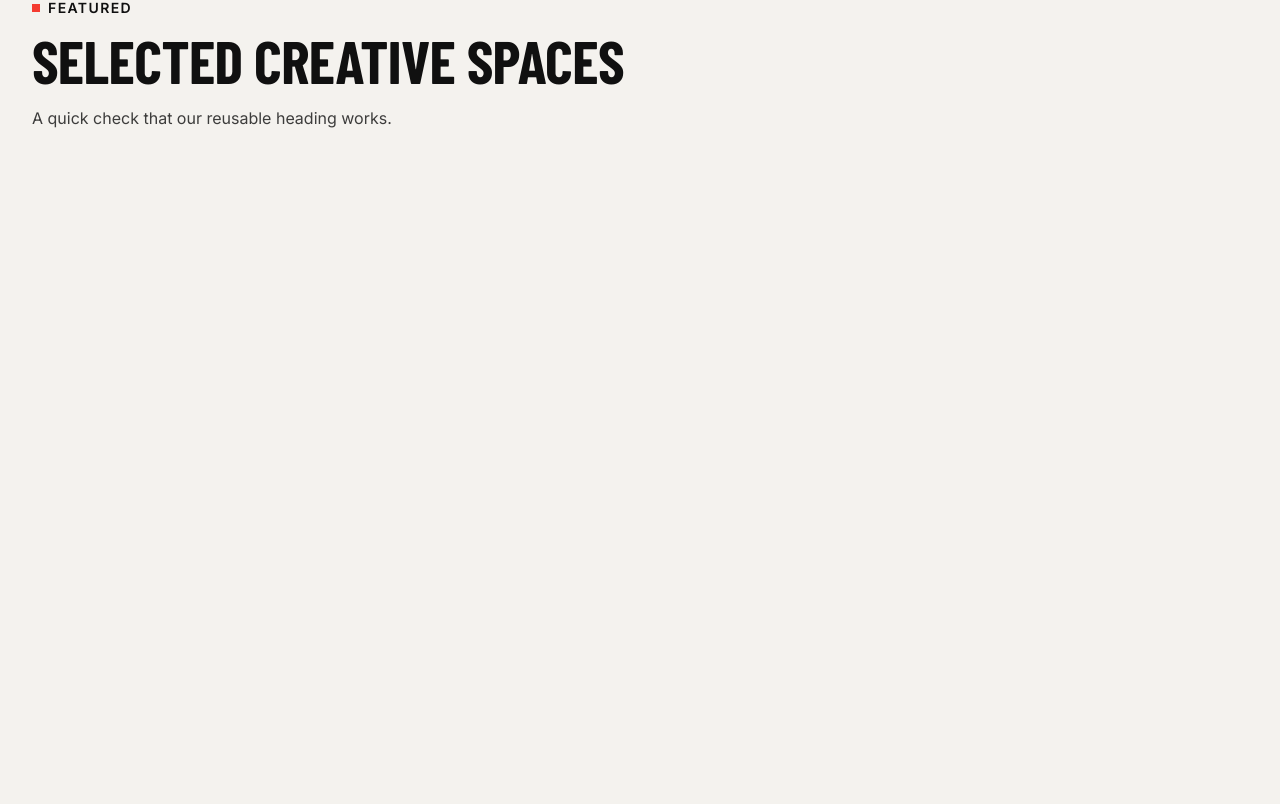
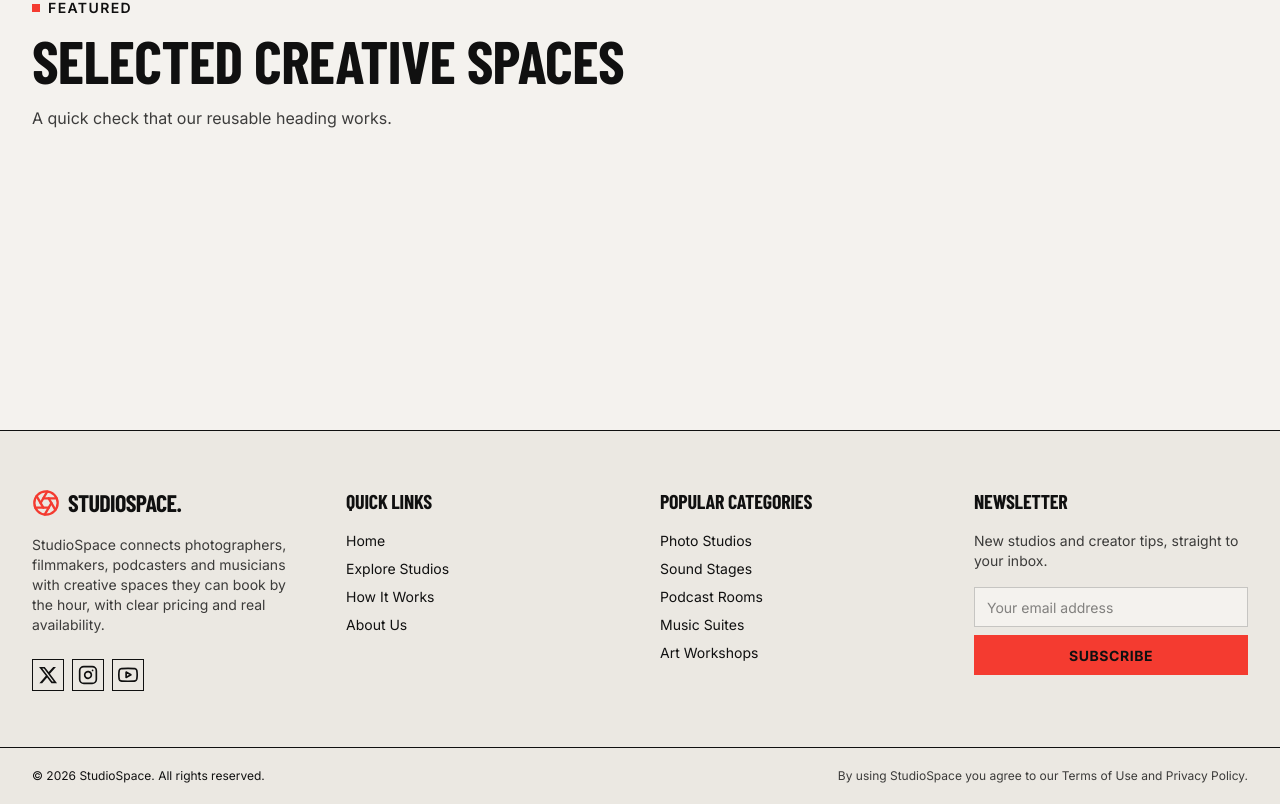
Before and after one commit to abukausar-dev/studiospace-client, a Next.js app: page / in a window 1280 px wide. Shown: the part 435-1239 px from the top of the page. Before the commit the page ends 865 px from the top, so only its background shows below. Built offline with nearby package versions, Linux system fonts and the light colour scheme; a web font is replaced by a local one.

Commit message:
Build footer with newsletter, social links and new X logo

```diff
--- a/next.config.ts
+++ b/next.config.ts
@@ -5,9 +5,6 @@ const nextConfig: NextConfig = {
   experimental: {
     agentFeedback: true,
   },
-  cacheComponents: true,
-  partialPrefetching: true,
-  reactCompiler: true,
   turbopack: {
     rules: {
       "*.css": {
--- a/src/app/layout.tsx
+++ b/src/app/layout.tsx
@@ -3,6 +3,7 @@ import { Barlow_Condensed, Inter } from "next/font/google";
 import Providers from "@/providers/Providers";
 import "./globals.css";
 import Navbar from "@/components/layout/Navbar";
+import Footer from "@/components/layout/Footer";
 
 const displayFont = Barlow_Condensed({
   subsets: ["latin"],
@@ -36,6 +37,7 @@ export default function RootLayout({
         <Providers>
           <Navbar />
           <main className="min-h-screen">{children}</main>
+          <Footer />
         </Providers>
       </body>
     </html>
--- /dev/null
+++ b/src/components/layout/Footer.tsx
@@ -0,0 +1,95 @@
+import Link from "next/link";
+import Logo from "@/components/layout/Logo";
+import NewsletterForm from "@/components/layout/NewsletterForm";
+import Container from "@/components/shared/Container";
+import {
+    XIcon,
+    InstagramIcon,
+    YoutubeIcon,
+} from "@/components/shared/SocialIcons";
+import { navLinks, categories } from "@/lib/constants";
+
+const socialLinks = [
+    { label: "X", href: "https://x.com", icon: <XIcon /> },
+    { label: "Instagram", href: "https://instagram.com", icon: <InstagramIcon /> },
+    { label: "YouTube", href: "https://youtube.com", icon: <YoutubeIcon /> },
+];
+
+export default function Footer() {
+    const currentYear = new Date().getFullYear();
+
+    return (
+        <footer className="border-t border-base-content bg-base-200">
+            <Container className="grid gap-10 py-14 sm:grid-cols-2 lg:grid-cols-4">
+                <div>
+                    <Logo />
+                    <p className="mt-4 max-w-xs text-sm opacity-80">
+                        StudioSpace connects photographers, filmmakers, podcasters and
+                        musicians with creative spaces they can book by the hour, with
+                        clear pricing and real availability.
+                    </p>
+                    <div className="mt-6 flex gap-2">
+                        {socialLinks.map((item) => (
+                            <a
+                                key={item.label}
+                                href={item.href}
+                                target="_blank"
+                                rel="noopener noreferrer"
+                                aria-label={item.label}
+                                className="btn btn-square btn-outline btn-sm"
+                            >
+                                {item.icon}
+                            </a>
+                        ))}
+                    </div>
+                </div>
+
+                <div>
+                    <h3 className="mb-4 text-xl">Quick Links</h3>
+                    <ul className="space-y-2 text-sm">
+                        {navLinks.map((link) => (
+                            <li key={link.href}>
+                                <Link href={link.href} className="hover:text-primary">
+                                    {link.label}
+                                </Link>
+                            </li>
+                        ))}
+                    </ul>
+                </div>
+
+                <div>
+                    <h3 className="mb-4 text-xl">Popular Categories</h3>
+                    <ul className="space-y-2 text-sm">
+                        {categories.map((category) => (
+                            <li key={category.slug}>
+                                <Link
+                                    href={`/studios?category=${category.slug}`}
+                                    className="hover:text-primary"
+                                >
+                                    {category.homeLabel}
+                                </Link>
+                            </li>
+                        ))}
+                    </ul>
+                </div>
+
+                <div>
+                    <h3 className="mb-4 text-xl">Newsletter</h3>
+                    <p className="mb-4 text-sm opacity-80">
+                        New studios and creator tips, straight to your inbox.
+                    </p>
+                    <NewsletterForm />
+                </div>
+            </Container>
+
+            <div className="border-t border-base-content">
+                <Container className="flex flex-col gap-2 py-5 text-xs sm:flex-row sm:items-center sm:justify-between">
+                    <p>&copy; {currentYear} StudioSpace. All rights reserved.</p>
+                    <p className="opacity-80">
+                        By using StudioSpace you agree to our Terms of Use and Privacy Policy.
+                    </p>
+                </Container>
+            </div>
+        </footer>
+    );
+}
--- /dev/null
+++ b/src/components/layout/NewsletterForm.tsx
@@ -0,0 +1,36 @@
+"use client";
+
+import { useState } from "react";
+import { toast } from "sonner";
+
+export default function NewsletterForm() {
+    const [email, setEmail] = useState("");
+
+    const handleSubmit = (event: React.FormEvent<HTMLFormElement>) => {
+        event.preventDefault();
+
+        if (!email.includes("@") || !email.includes(".")) {
+            toast.error("Please enter a valid email address");
+            return;
+        }
+
+        toast.success("Thanks for subscribing to StudioSpace updates!");
+        setEmail("");
+    };
+
+    return (
+        <form onSubmit={handleSubmit} className="flex flex-col gap-2 sm:flex-row lg:flex-col">
+            <input
+                type="email"
+                value={email}
+                onChange={(event) => setEmail(event.target.value)}
+                placeholder="Your email address"
+                className="input input-bordered w-full"
+                aria-label="Email address"
+            />
+            <button type="submit" className="btn btn-primary">
+                Subscribe
+            </button>
+        </form>
+    );
+}
--- /dev/null
+++ b/src/components/shared/SocialIcons.tsx
@@ -0,0 +1,54 @@
+type IconProps = { size?: number };
+
+export function XIcon({ size = 20 }: IconProps) {
+    return (
+        <svg
+            viewBox="0 0 24 24"
+            width={size}
+            height={size}
+            fill="currentColor"
+            aria-hidden="true"
+        >
+            <path d="M18.244 2.25h3.308l-7.227 8.26 8.502 11.24H16.17l-5.214-6.817L4.99 21.75H1.68l7.73-8.835L1.254 2.25H8.08l4.713 6.231zm-1.161 17.52h1.833L7.084 4.126H5.117z" />
+        </svg>
+    );
+}
+
+export function InstagramIcon({ size = 20 }: IconProps) {
+    return (
+        <svg
+            viewBox="0 0 24 24"
+            width={size}
+            height={size}
+            fill="none"
+            stroke="currentColor"
+            strokeWidth="2"
+            strokeLinecap="round"
+            strokeLinejoin="round"
+            aria-hidden="true"
+        >
+            <rect x="2" y="2" width="20" height="20" rx="5" ry="5" />
+            <path d="M16 11.37A4 4 0 1 1 12.63 8 4 4 0 0 1 16 11.37z" />
+            <line x1="17.5" y1="6.5" x2="17.51" y2="6.5" />
+        </svg>
+    );
+}
+
+export function YoutubeIcon({ size = 20 }: IconProps) {
+    return (
+        <svg
+            viewBox="0 0 24 24"
+            width={size}
+            height={size}
+            fill="none"
+            stroke="currentColor"
+            strokeWidth="2"
+            strokeLinecap="round"
+            strokeLinejoin="round"
+            aria-hidden="true"
+        >
+            <path d="M22.54 6.42a2.78 2.78 0 0 0-1.94-2C18.88 4 12 4 12 4s-6.88 0-8.6.46a2.78 2.78 0 0 0-1.94 2A29 29 0 0 0 1 11.75a29 29 0 0 0 .46 5.33A2.78 2.78 0 0 0 3.4 19c1.72.46 8.6.46 8.6.46s6.88 0 8.6-.46a2.78 2.78 0 0 0 1.94-2 29 29 0 0 0 .46-5.25 29 29 0 0 0-.46-5.33z" />
+            <polygon points="9.75 15.02 15.5 11.75 9.75 8.48 9.75 15.02" />
+        </svg>
+    );
+}
```
